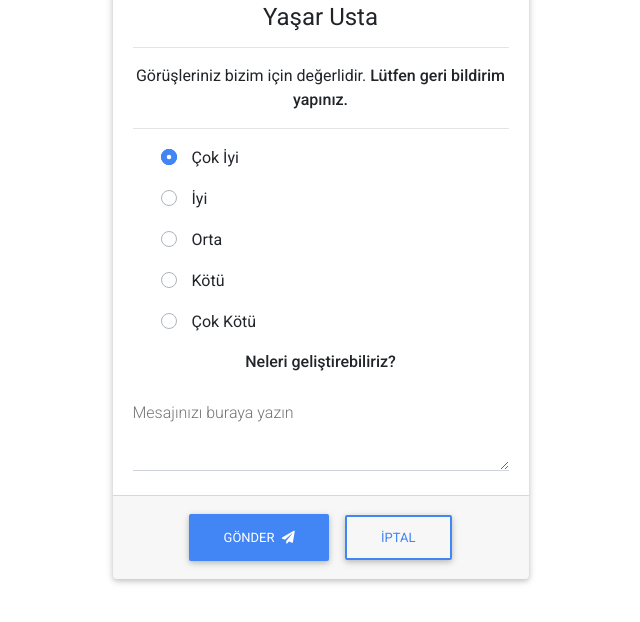
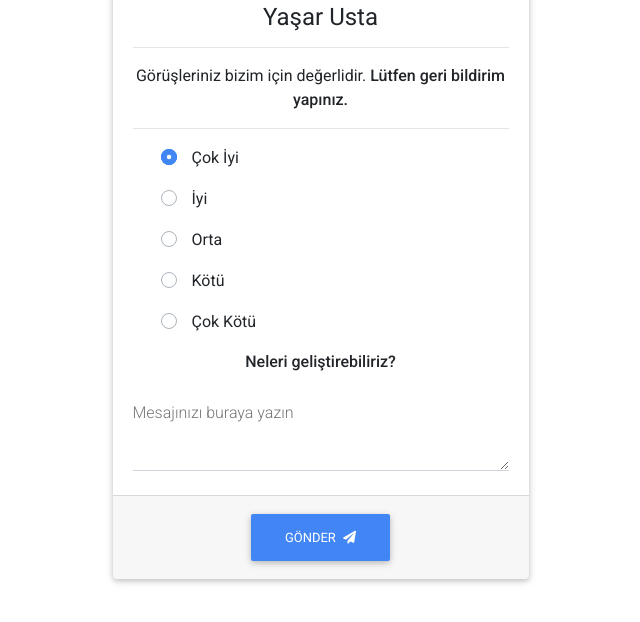
Before and after one commit to tugrulelmas/poll, a plain HTML site: page index.html in a window 1280 px wide. Shown: the part 154-776 px from the top of the page, without its empty margins (267-907 px from the left). Drawn offline with nearby package versions, Linux system fonts and the light colour scheme.

Commit message:
Update index.html

```diff
--- a/index.html
+++ b/index.html
@@ -182,10 +182,9 @@
                         </div>
 
                         <div class="card-footer text-center">
-                            <a type="button" class="btn btn-primary waves-effect waves-light">Gönder
+                            <a type="button" class="btn btn-primary">Gönder
                                 <i class="fa fa-paper-plane ml-1"></i>
                             </a>
-                            <a type="button" class="btn btn-outline-primary waves-effect" data-dismiss="modal">İptal</a>
                         </div>
                     </div>
 
```
